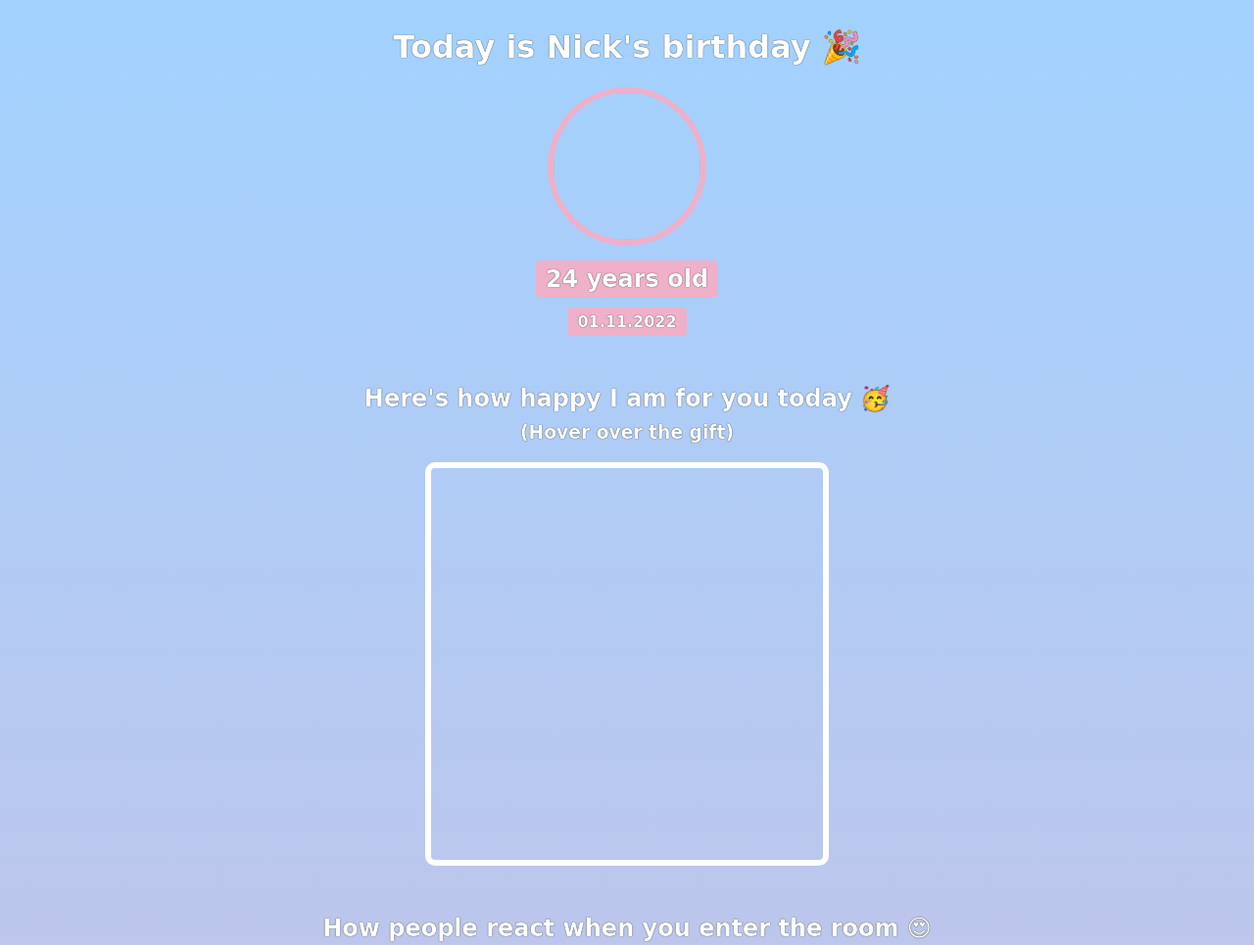
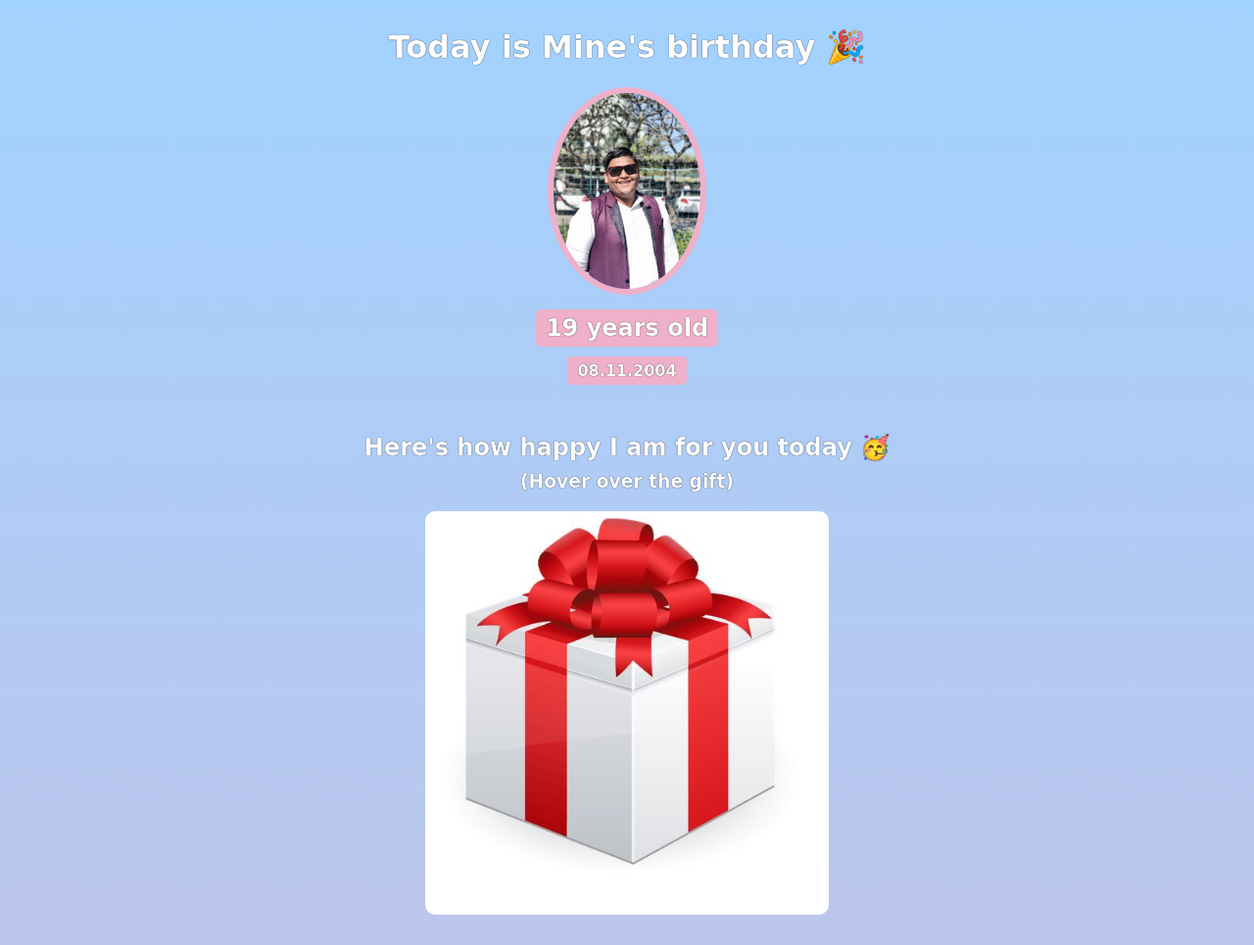
Before and after one commit to httpMeet/frontend-learning, a plain HTML site: page birthdaygift.html in a window 1280 px wide. Shown: the top 965 px of the page at 98% size. Drawn offline with Linux system fonts and the light colour scheme; a web font is replaced by a local one.

Commit message:
Birthday site..

```diff
--- a/bi.css
+++ b/bi.css
@@ -60,7 +60,7 @@ h1, h2, h3, h4, p {
     height: 400px;
     border: 6px solid white;
     border-radius: 10px;
-    background-image: url("images/gift-cover.jpg");
+    background-image: url("gift-cover.jpg");
     background-size: cover;
 }
 
--- a/birthdaygift.html
+++ b/birthdaygift.html
@@ -7,10 +7,10 @@
     </head>
     <body>
         <div id="header">
-            <h1>Today is Nick's birthday 🎉</h1>
-            <img id="bff-img" src="images/nick.jpg">
-            <h2 id="bday-age">24 years old</h2>
-            <h4 id="bday-date">01.11.2022</h4>
+            <h1>Today is Mine's birthday 🎉</h1>
+            <img id="bff-img" src="meet.jpg">
+            <h2 id="bday-age">19 years old</h2>
+            <h4 id="bday-date">08.11.2004</h4>
         </div>
 
         <div class="gift-section">
```
Also changed, not shown: gift-cover.jpg (added), meet.jpg (added).
